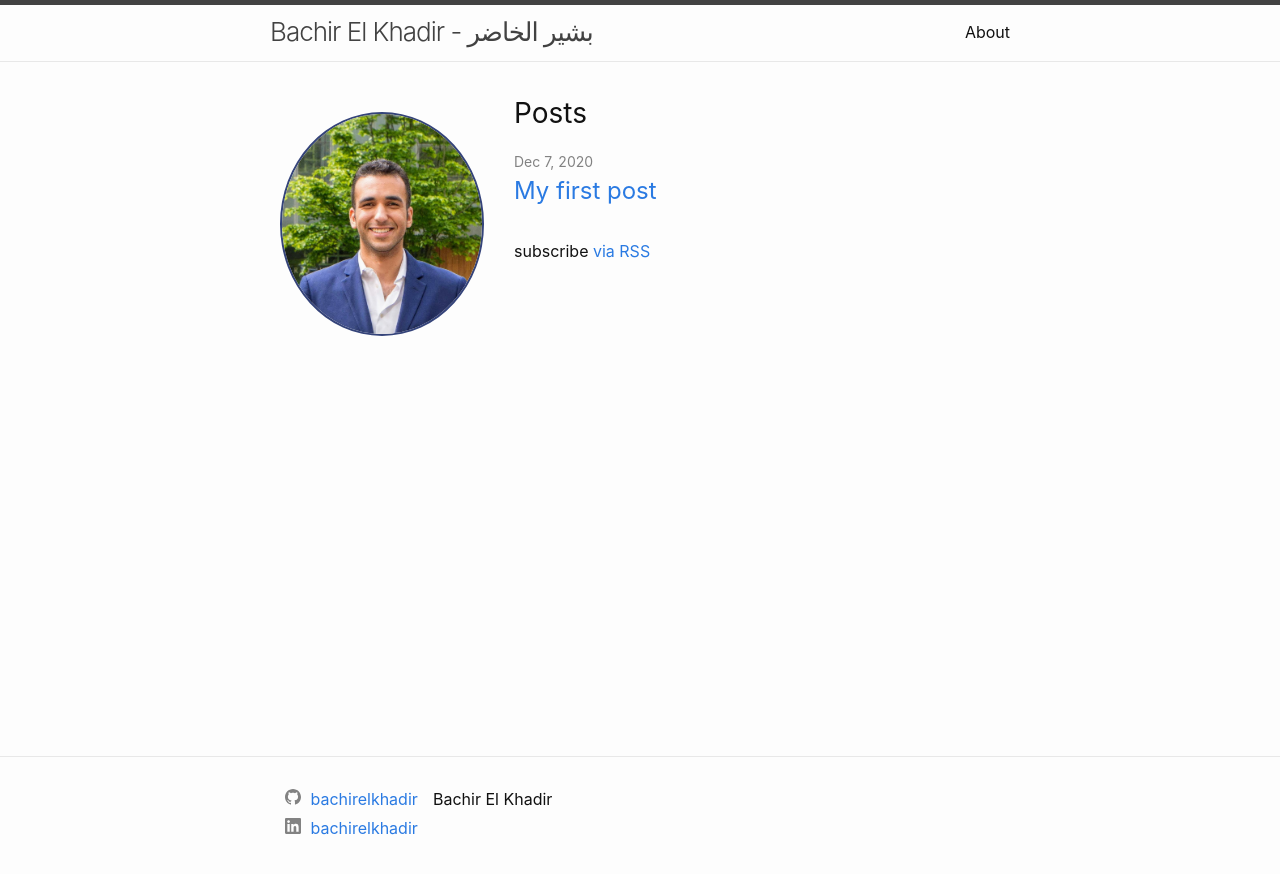
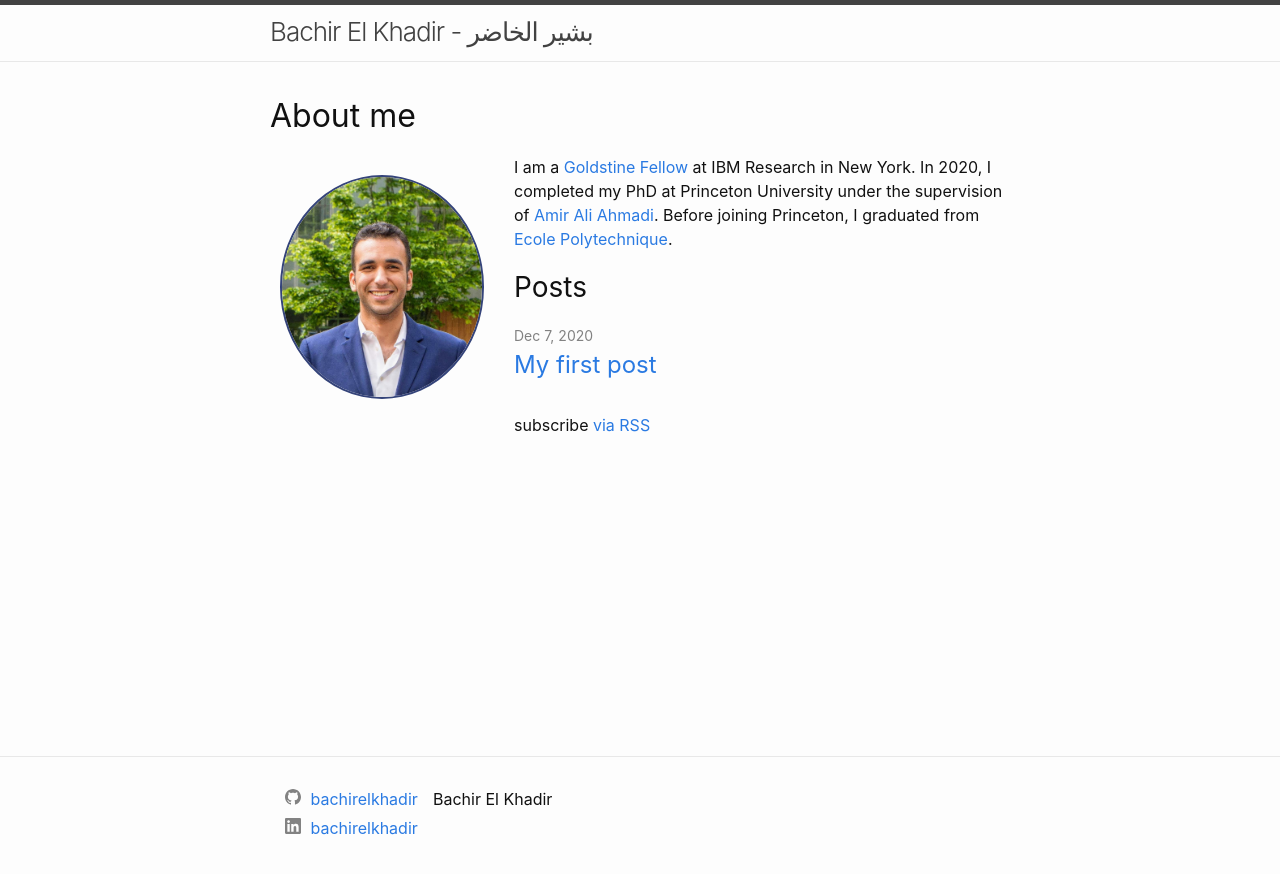
Before and after one commit to bachirelkhadir/bachirelkhadir.github.io, a Jekyll site: the page built from index.md, in a window 1280 px wide. Shown: the top 874 px of the page. Built offline with Jekyll 4.4.1, drawn with Linux system fonts in a browser that asks for light colours.

Commit message:
About me

```diff
--- a/_layouts/home.html
+++ b/_layouts/home.html
@@ -10,6 +10,8 @@ layout: default
   {{ content }}
 
   <img id="myphoto" alt="Bachir El Khadir" src="{{ "/assets/imgs/me.jpg" | relative_url }}"/>
+  <div id="aboutme">
+  </div>
 
   {%- if site.posts.size > 0 -%}
     <h2 class="post-list-heading">{{ page.list_title | default: "Posts" }}</h2>
--- a/about.md
+++ b/about.md
@@ -1,18 +1,2 @@
----
-layout: page
-title: About
-permalink: /about/
----
-
-This is the base Jekyll theme. You can find out more info about customizing your Jekyll theme, as well as basic Jekyll usage documentation at [jekyllrb.com](https://jekyllrb.com/)
-
-You can find the source code for Minima at GitHub:
-[jekyll][jekyll-organization] /
-[minima](https://github.com/jekyll/minima)
-
-You can find the source code for Jekyll at GitHub:
-[jekyll][jekyll-organization] /
-[jekyll](https://github.com/jekyll/jekyll)
-
-
-[jekyll-organization]: https://github.com/jekyll
+<p>I am a <a href="https://www.research.ibm.com/goldstine/">Goldstine  Fellow</a> at IBM Research in New York.
+In 2020, I completed my PhD  at Princeton University  under the supervision of  <a href="http://aaa.princeton.edu/">Amir Ali Ahmadi</a>. Before joining Princeton, I graduated from <a href="https://www.polytechnique.edu/">Ecole Polytechnique</a>.</p>
--- a/index.md
+++ b/index.md
@@ -1,6 +1,38 @@
 ---
-# Feel free to add content and custom Front Matter to this file.
-# To modify the layout, see https://jekyllrb.com/docs/themes/#overriding-theme-defaults
+layout: default
+---
 
-layout: home
----
+<div class="home">
+  {%- if page.title -%}
+    <h1 class="page-heading">{{ page.title }}</h1>
+  {%- endif -%}
+  <h1>About me</h1>
+  <img id="myphoto" alt="Bachir El Khadir" src="{{ "/assets/imgs/me.jpg" | relative_url }}"/>
+  <div id="aboutme">
+  {% include_relative about.md %}
+  </div>
+
+
+  {%- if site.posts.size > 0 -%}
+    <h2 class="post-list-heading">{{ page.list_title | default: "Posts" }}</h2>
+    <ul class="post-list">
+      {%- for post in site.posts -%}
+      <li>
+        {%- assign date_format = site.minima.date_format | default: "%b %-d, %Y" -%}
+        <span class="post-meta">{{ post.date | date: date_format }}</span>
+        <h3>
+          <a class="post-link" href="{{ post.url | relative_url }}">
+            {{ post.title | escape }}
+          </a>
+        </h3>
+        {%- if site.show_excerpts -%}
+          {{ post.excerpt }}
+        {%- endif -%}
+      </li>
+      {%- endfor -%}
+    </ul>
+
+    <p class="rss-subscribe">subscribe <a href="{{ "/feed.xml" | relative_url }}">via RSS</a></p>
+  {%- endif -%}
+
+</div>
```
